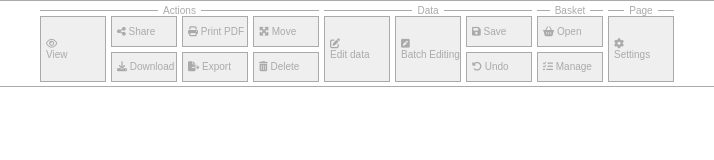
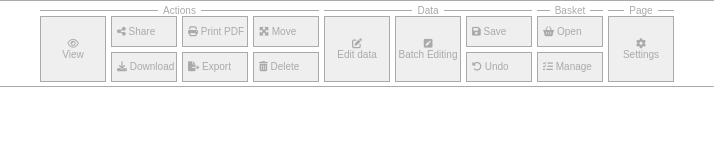
Before and after one commit to bahrov/ribbon, a plain HTML site: page index.html in a window 1280 px wide. Shown: the full height of the page, 283-997 px from the left. Drawn offline with Linux system fonts and the light colour scheme.

Commit message:
fixing positioning

```diff
--- a/script.js
+++ b/script.js
@@ -45,11 +45,8 @@ const enableBtn = function (element) {
 
 window.onload = function () {
   const buttons = document.getElementsByClassName("btn");
-  //console.log(buttons);
 
   for (let index = 0; index < buttons.length; index++) {
-    // console.log(index);
     buttons[index].addEventListener("click", (e) => console.log(e.target.id));
-    // console.log(button);
   }
 };
--- a/style.css
+++ b/style.css
@@ -51,6 +51,11 @@
 
 .big {
   height: 66px;
+  display: flex;
+  align-items: center;
+  justify-content: center;
+  flex-direction: column;
+  padding-left: 0;
 }
 
 .column {
```
